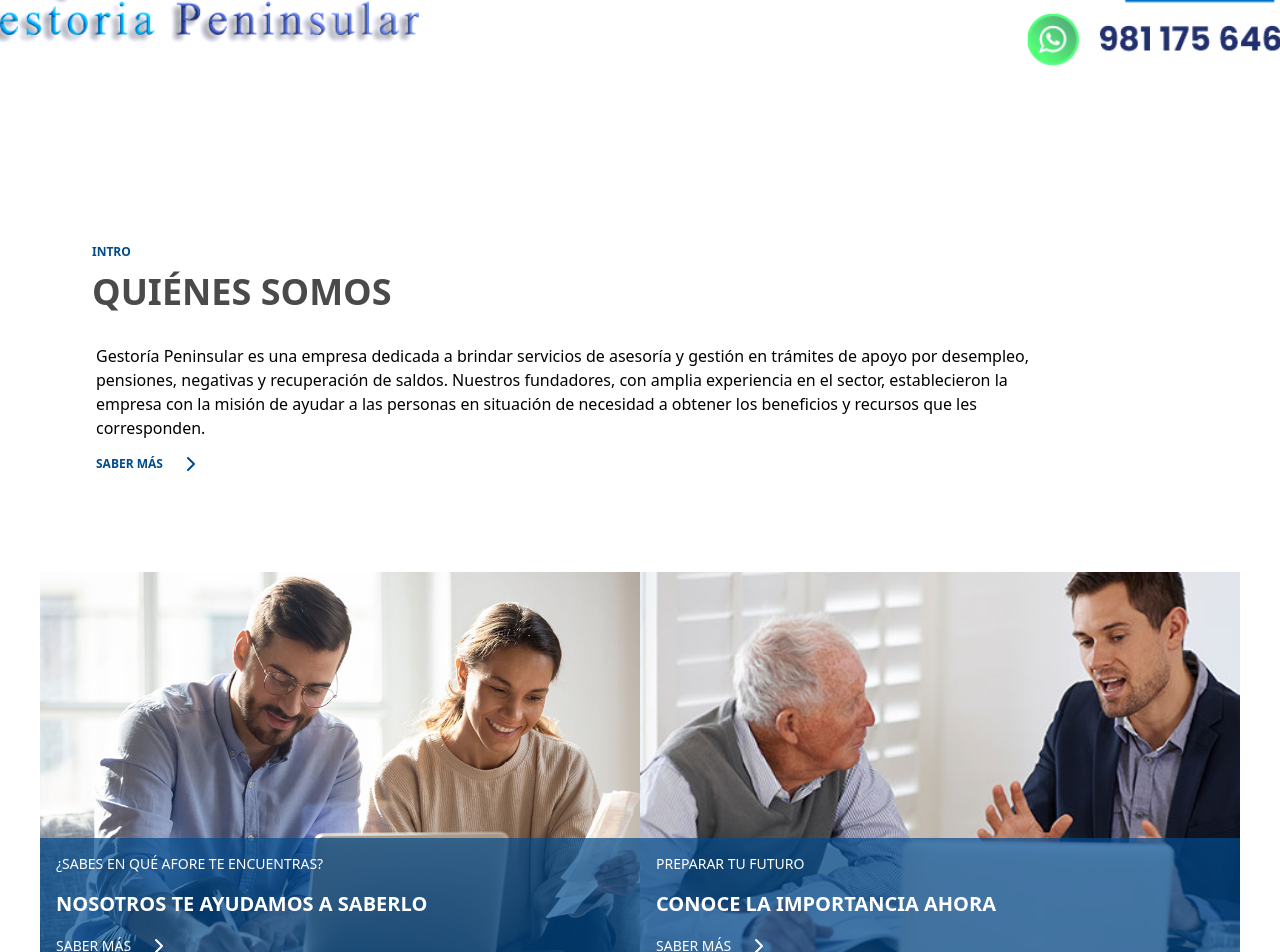
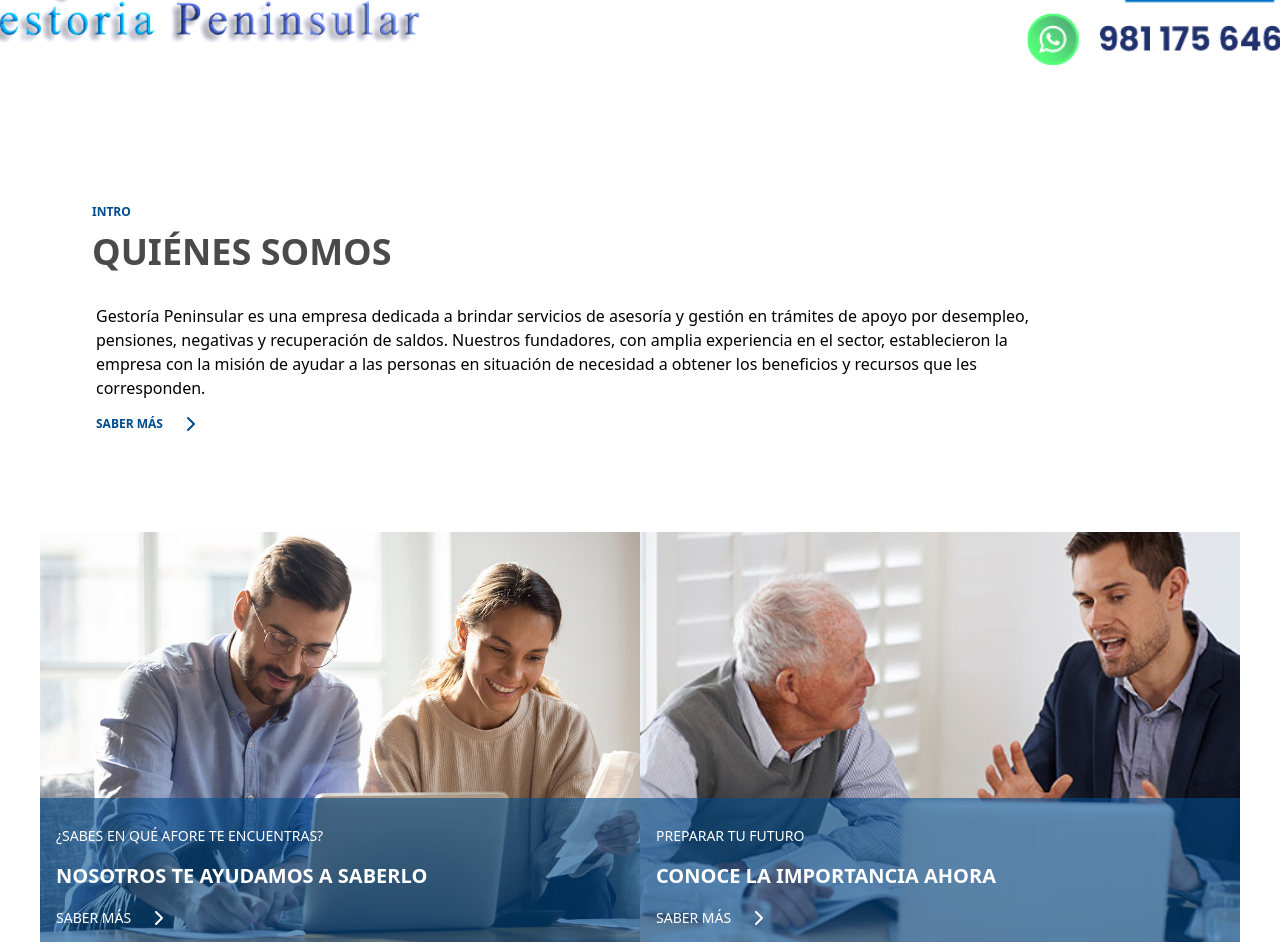
Before and after one commit to deiviiss/landingpage-gp, a Next.js app: page / in a window 1280 px wide. Shown: the part 760-1712 px from the top of the page. Built offline with nearby package versions, Linux system fonts and the light colour scheme.

Commit message:
fix: :bug: Modify img from Home
Change size of img in Home

```diff
--- a/src/pages/index.js
+++ b/src/pages/index.js
@@ -64,7 +64,7 @@ export default function Home() {
         <Carousel autoSlide autoSlideinterval={4000}>
           {[
             ...slides.map((slide) => (
-              <Image className='min-w-full max-w-screen max-h-[800px]  object-cover' width={1240} height={800} key={slide.id} src={slide.url} alt='image-carousel' />
+              <Image className='min-w-full max-w-screen max-h-[800px] min-h-[800px] object-cover' width={1240} height={800} key={slide.id} src={slide.url} alt='image-carousel' />
             ))
             // <video className='min-h-[500px] max-h-[597px] min-w-full object-cover' key={5} src={demoVideo} autoPlay muted loop />
           ]}
@@ -73,7 +73,7 @@ export default function Home() {
         {/* INTRO */}
         <div className='w-full  bg-white text-center sm:max-w-[1200px]'>
 
-          <div id='intro' className='px-3 sm:flex py-24'>
+          <div id='intro' className='px-3 sm:flex pt-14 pb-24'>
             {/* <div className='pt-9 sm:ml-72' /> */}
             <div className='sm:ml-10 text-left sm:pr-44'>
               <p className='text-primary font-bold text-xs py-3'>INTRO</p>
@@ -93,7 +93,7 @@ export default function Home() {
             {/* col 1 */}
             <div className='relative'>
               <Image className='min-h-[410px] max-h-[410px] min-w-full object-cover' width={478} height={410} src='/why1.png' alt='image-why1' />
-              <div className='absolute bottom-6 right-0 left-0 text-left pl-4 text-white uppercase bg-primary bg-opacity-70'>
+              <div className='p-3 absolute bottom-0 right-0 left-0 text-left pl-4 text-white uppercase bg-primary bg-opacity-60'>
                 <h1 className='mt-4 mb-4 text-sm'>¿Sabes en qué afore te encuentras?</h1>
                 <h2 className='mt-4 mb-4 text-xl font-semibold'>Nosotros te ayudamos a saberlo</h2>
                 <div className='flex text-xs items-center hover:underline hover:underline-offset-2'>
@@ -106,7 +106,7 @@ export default function Home() {
             {/* col 2 */}
             <div className='relative'>
               <Image className='min-h-[410px] max-h-[410px] min-w-full object-cover' width={478} height={410} src='/why2.png' alt='image-why1' />
-              <div className='absolute bottom-6 right-0 left-0 text-left pl-4 text-white uppercase bg-primary bg-opacity-70'>
+              <div className='p-3 absolute bottom-0 right-0 left-0 text-left pl-4 text-white uppercase bg-primary bg-opacity-60'>
                 <h1 className='mt-4 mb-4 text-sm'>Preparar tu futuro</h1>
                 <h2 className='mt-4 mb-4 text-xl font-semibold'>Conoce la importancia ahora</h2>
                 <div className='flex text-xs w-2/3 items-center hover:underline hover:underline-offset-2'>
```
